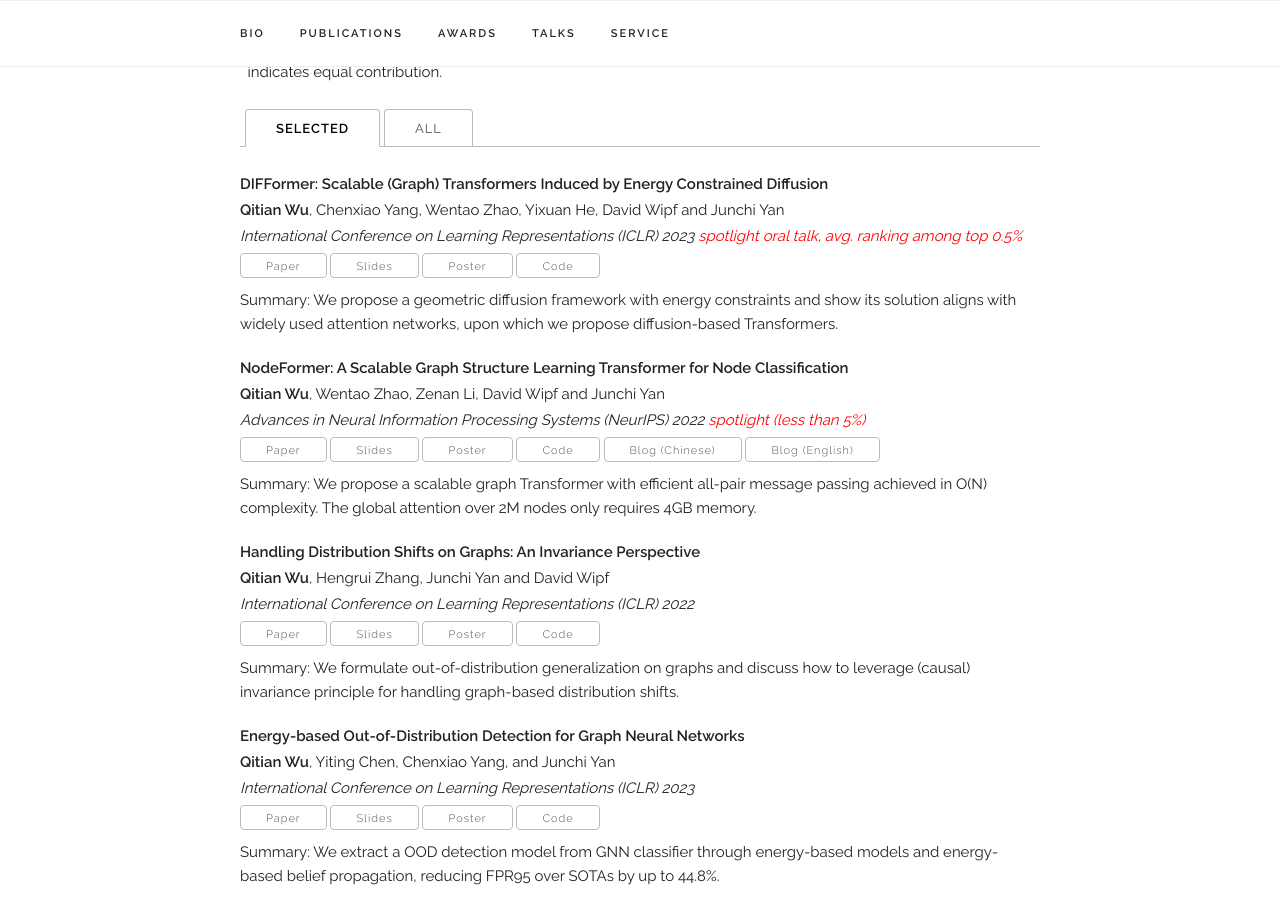
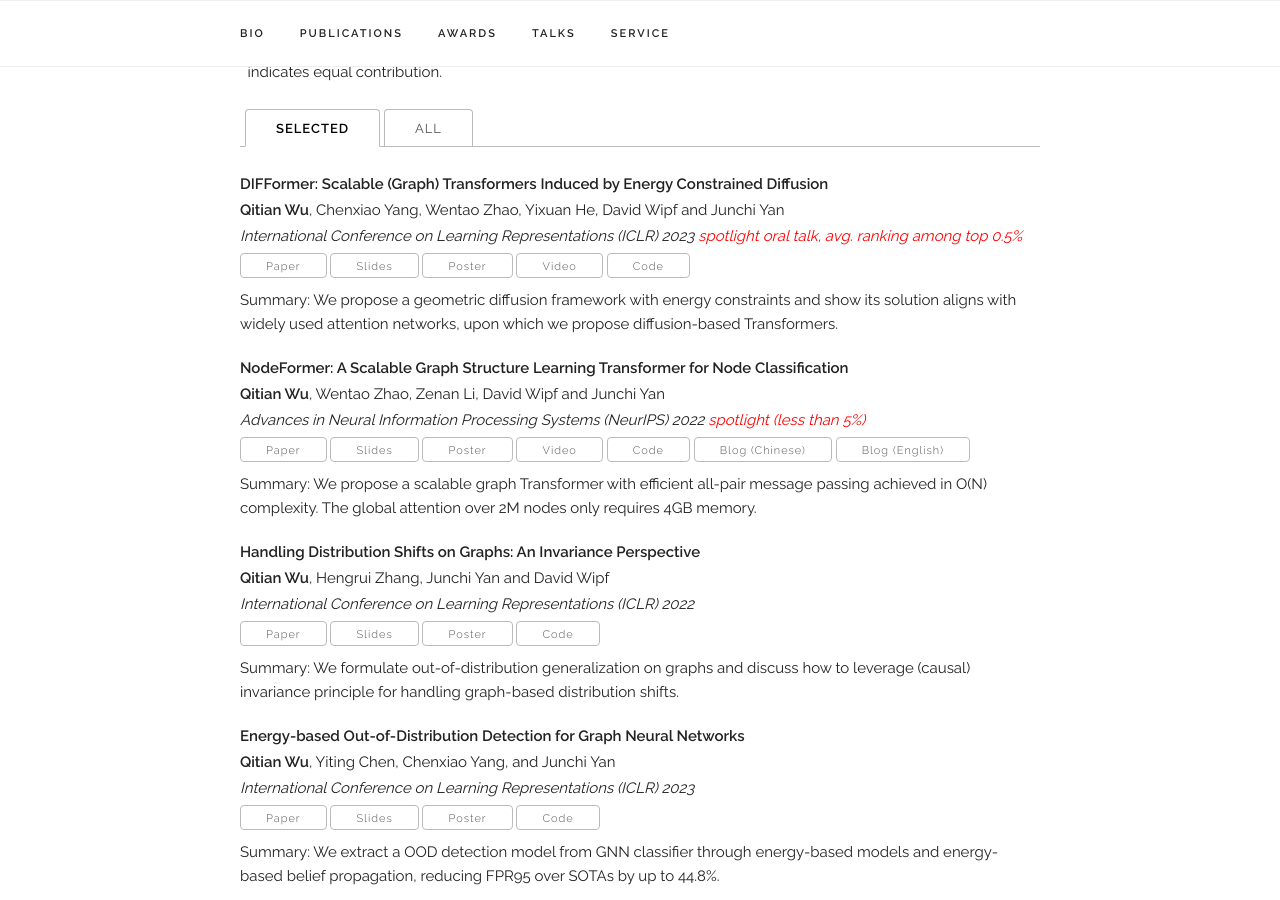
Before and after one commit to qitianwu/qitianwu.github.io, a Jekyll site: the page built from index.html, in a window 1280 px wide and 900 px high, scrolled down 1676 px. Built offline with Jekyll 4.4.1, drawn with Linux system fonts in a browser that asks for light colours.

Commit message:
iclr2023

```diff
--- a/_data/publications.yaml
+++ b/_data/publications.yaml
@@ -17,6 +17,7 @@ papers:
     venue: "International Conference on Learning Representations (ICLR) 2023"
     paper_pdf: "https://arxiv.org/abs/2301.09474"
     code: "https://github.com/qitianwu/DIFFormer"
+    video : "https://www.bilibili.com/video/BV1dP411C7Ti/?buvid=XY729417DDABD224B28563FDCA59E8989DC24&is_story_h5=false&mid=ZfzUUcF3iqvAIhO1cqcsRA%3D%3D&p=1&plat_id=116&share_from=ugc&share_medium=android&share_plat=android&share_session_id=9189ae47-7f65-49dd-8030-eb709b647de1&share_source=WEIXIN&share_tag=s_i&timestamp=1688827613&unique_k=I24eVxt&up_id=379472457&vd_source=dd4795a9e34dbf19550fff1087216477"
     slides: "assets/publications/iclr2023-difformer/slides.pdf"
     poster: "assets/publications/iclr2023-difformer/poster.png"
     content: "Summary: We propose a geometric diffusion framework with energy constraints and show its solution aligns with widely used attention networks, upon which we propose diffusion-based Transformers."
@@ -28,6 +29,7 @@ papers:
     venue: "Advances in Neural Information Processing Systems (NeurIPS) 2022"
     paper_pdf: "https://www.researchgate.net/publication/363845271_NodeFormer_A_Scalable_Graph_Structure_Learning_Transformer_for_Node_Classification"
     code: "https://github.com/qitianwu/NodeFormer"
+    video : "https://www.bilibili.com/video/BV1dP411C7Ti/?buvid=XY729417DDABD224B28563FDCA59E8989DC24&is_story_h5=false&mid=ZfzUUcF3iqvAIhO1cqcsRA%3D%3D&p=1&plat_id=116&share_from=ugc&share_medium=android&share_plat=android&share_session_id=9189ae47-7f65-49dd-8030-eb709b647de1&share_source=WEIXIN&share_tag=s_i&timestamp=1688827613&unique_k=I24eVxt&up_id=379472457&vd_source=dd4795a9e34dbf19550fff1087216477"
     slides: "assets/publications/nips2022-nodeformer/slides.pdf"
     poster: "assets/publications/nips2022-nodeformer/poster.png"
     blogc: "https://zhuanlan.zhihu.com/p/587086593"
```
